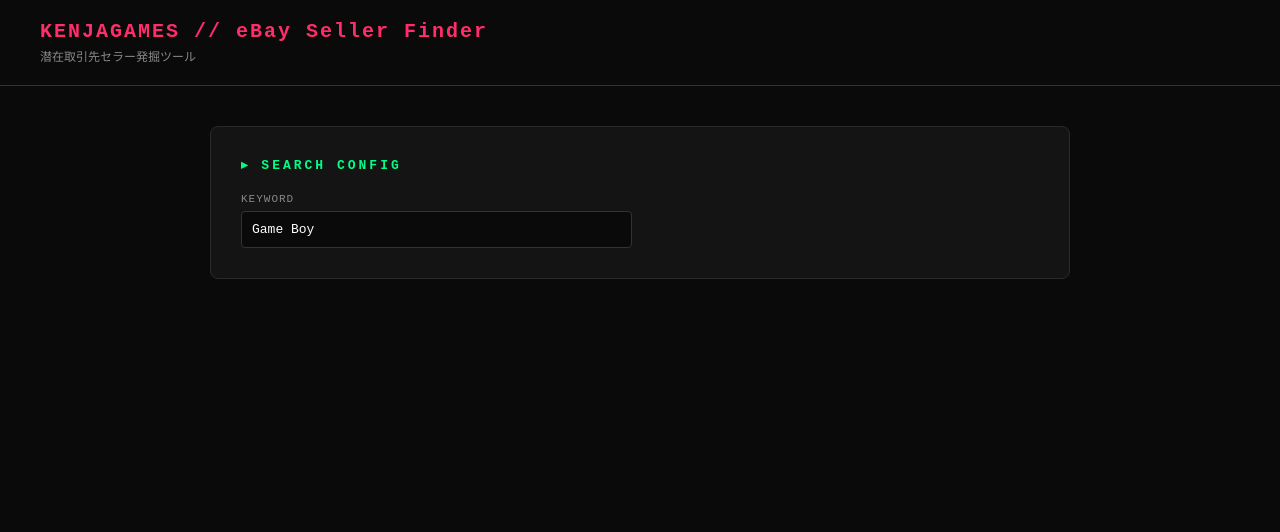
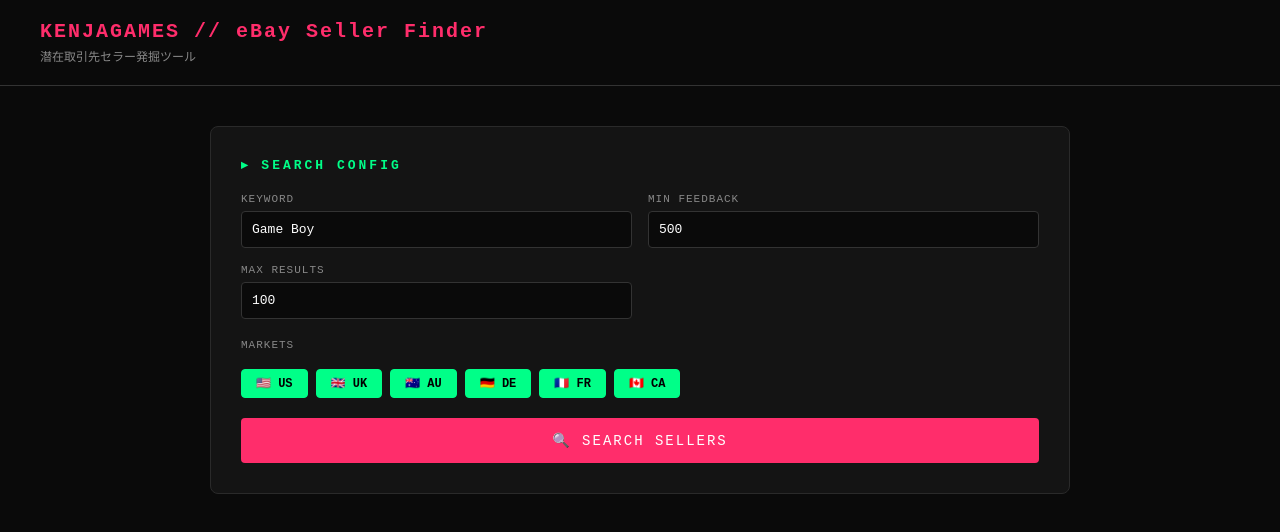
Before and after one commit to kentsuruta-cmyk/ebay-finder, a website: page index.html in a window 1280 px wide. Drawn offline with Linux system fonts and the light colour scheme.

Commit message:
Update index.html

```diff
--- a/index.html
+++ b/index.html
@@ -51,3 +51,122 @@
           <input type="text" id="keyword" placeholder="例: Game Boy, 3DS, PSP" value="Game Boy">
         </div>
         <div class="form-group">
+          <label>MIN FEEDBACK</label>
+          <input type="number" id="minFeedback" placeholder="例: 500" value="500">
+        </div>
+        <div class="form-group">
+          <label>MAX RESULTS</label>
+          <input type="number" id="itemsPerPage" placeholder="例: 100" value="100">
+        </div>
+      </div>
+      <div style="margin-top:16px;">
+        <label style="font-size:11px; color:#888; letter-spacing:1px;">MARKETS</label>
+        <div class="markets" id="markets">
+          <button class="market-btn active" data-id="EBAY-US">🇺🇸 US</button>
+          <button class="market-btn active" data-id="EBAY-GB">🇬🇧 UK</button>
+          <button class="market-btn active" data-id="EBAY-AU">🇦🇺 AU</button>
+          <button class="market-btn active" data-id="EBAY-DE">🇩🇪 DE</button>
+          <button class="market-btn active" data-id="EBAY-FR">🇫🇷 FR</button>
+          <button class="market-btn active" data-id="EBAY-CA">🇨🇦 CA</button>
+        </div>
+      </div>
+      <button class="search-btn" id="searchBtn" onclick="startSearch()">🔍 SEARCH SELLERS</button>
+    </div>
+
+    <div class="card" id="resultsCard" style="display:none;">
+      <div class="results-header">
+        <h2>▸ RESULTS</h2>
+        <span id="resultCount"></span>
+      </div>
+      <div id="resultsBody"></div>
+    </div>
+  </div>
+
+  <script>
+    const countryFlags = {
+      'US': '🇺🇸', 'GB': '🇬🇧', 'AU': '🇦🇺', 'DE': '🇩🇪',
+      'FR': '🇫🇷', 'CA': '🇨🇦', 'JP': '🇯🇵', 'CN': '🇨🇳',
+      'IT': '🇮🇹', 'ES': '🇪🇸', 'NL': '🇳🇱', 'HK': '🇭🇰',
+    };
+
+    document.querySelectorAll('.market-btn').forEach(btn => {
+      btn.addEventListener('click', () => btn.classList.toggle('active'));
+    });
+
+    async function startSearch() {
+      const keyword = document.getElementById('keyword').value.trim();
+      const minFeedback = document.getElementById('minFeedback').value || 0;
+      const itemsPerPage = document.getElementById('itemsPerPage').value || 50;
+      const activeMarkets = [...document.querySelectorAll('.market-btn.active')].map(b => b.dataset.id);
+
+      if (!keyword) { alert('キーワードを入力してください'); return; }
+      if (activeMarkets.length === 0) { alert('マーケットを1つ以上選択してください'); return; }
+
+      const btn = document.getElementById('searchBtn');
+      btn.disabled = true;
+      btn.textContent = '⏳ SEARCHING...';
+
+      const resultsCard = document.getElementById('resultsCard');
+      const resultsBody = document.getElementById('resultsBody');
+      resultsCard.style.display = 'block';
+      resultsBody.innerHTML = '<div class="status">検索中...</div>';
+
+      const allSellers = {};
+
+      for (const market of activeMarkets) {
+        try {
+          const res = await fetch(`/api/search?keyword=${encodeURIComponent(keyword)}&globalId=${market}&itemsPerPage=${itemsPerPage}&minFeedback=${minFeedback}`);
+          const data = await res.json();
+          if (data.sellers) {
+            for (const seller of data.sellers) {
+              const key = `${seller.username}_${market}`;
+              allSellers[key] = { ...seller, market };
+            }
+          }
+        } catch (e) {
+          console.error(`Error for ${market}:`, e);
+        }
+      }
+
+      const sellers = Object.values(allSellers).sort((a, b) => b.feedbackScore - a.feedbackScore);
+
+      document.getElementById('resultCount').textContent = `${sellers.length} sellers found`;
+
+      if (sellers.length === 0) {
+        resultsBody.innerHTML = '<div class="status">条件に合うセラーが見つかりませんでした</div>';
+      } else {
+        resultsBody.innerHTML = `
+          <table>
+            <thead>
+              <tr>
+                <th>SELLER</th>
+                <th>MARKET</th>
+                <th>SHIP FROM</th>
+                <th>FEEDBACK</th>
+                <th>RATING</th>
+                <th>ITEMS</th>
+              </tr>
+            </thead>
+            <tbody>
+              ${sellers.map(s => {
+                const flag = countryFlags[s.shipFrom] || '🌐';
+                return `
+                <tr>
+                  <td><a href="https://www.ebay.com/usr/${s.username}" target="_blank">${s.username}</a></td>
+                  <td>${s.market}</td>
+                  <td>${flag} ${s.shipFrom}</td>
+                  <td>${s.feedbackScore.toLocaleString()}</td>
+                  <td>${s.feedbackPercentage}%</td>
+                  <td>${s.itemCount}</td>
+                </tr>`;
+              }).join('')}
+            </tbody>
+          </table>`;
+      }
+
+      btn.disabled = false;
+      btn.textContent = '🔍 SEARCH SELLERS';
+    }
+  </script>
+</body>
+</html>
```
